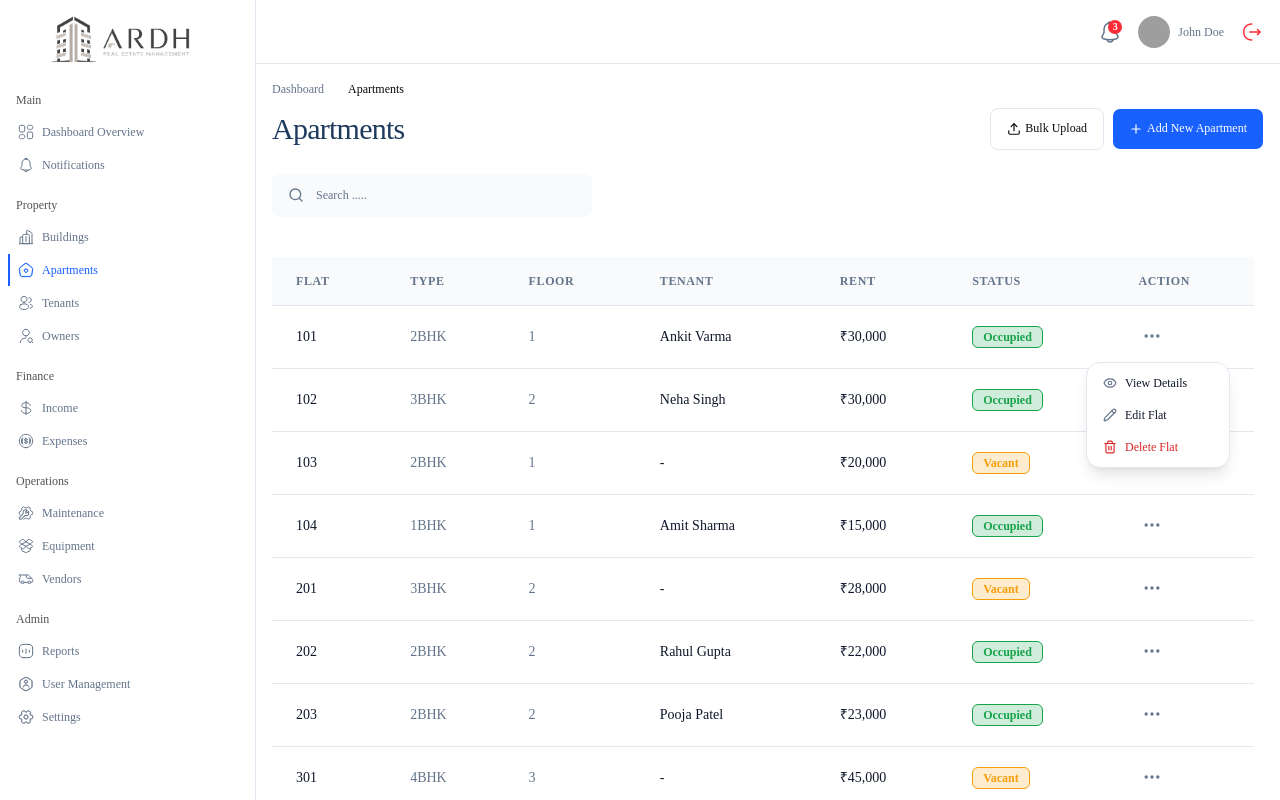
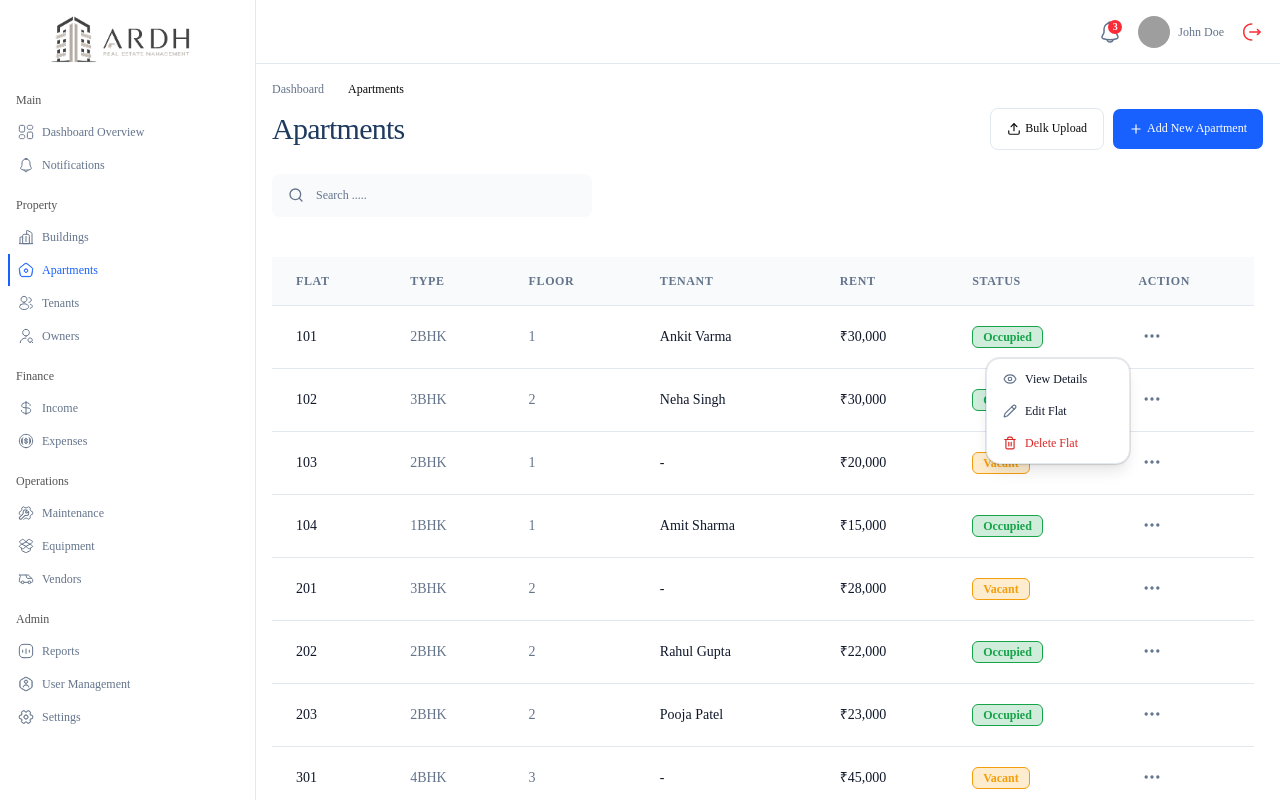
Before and after one commit to ArunRoy404/ardh-frontend, a React (Vite) app: page /apartments in a window 1280 px wide. Both pictures are taken after a click on the button 1152 px from the left and 336 px from the top of the page. Shown: the top 800 px of the page. Built offline with nearby package versions, Linux system fonts and the light colour scheme; grey boxes are pictures that could not be loaded; some icons are missing.

Commit message:
feat: implement dropdown menu component and add action menus for maintenance and apartment entities

```diff
--- a/src/components/Apartments/AppartmentAction/AppartmentAction.jsx
+++ b/src/components/Apartments/AppartmentAction/AppartmentAction.jsx
@@ -1,44 +1,58 @@
-import { Eye, Pencil, Trash2 } from "lucide-react"
+import { Eye, Pencil, Trash2, MoreHorizontal } from "lucide-react"
 import { toast } from "sonner"
-import CommonAction from "@/components/shared/CommonAction/CommonAction"
-import CommonActionitem from "@/components/shared/CommonAction/CommonActionitem"
+import {
+  DropdownMenu,
+  DropdownMenuTrigger,
+  DropdownMenuContent,
+  DropdownMenuItem,
+} from "@/components/ui/dropdown-menu"
 
 const ApartmentAction = ({ apartment }) => {
     return (
-        <CommonAction>
-            {({ close }) => (
-                <>
-                    <CommonActionitem
+        <DropdownMenu>
+            <DropdownMenuTrigger
+                render={
+                    <button className="p-1 hover:bg-slate-100 rounded-full transition-colors text-slate-500 cursor-pointer" />
+                }
+            >
+                <MoreHorizontal className="w-5 h-5" />
+            </DropdownMenuTrigger>
+            <DropdownMenuContent
+                align="end"
+                side="bottom"
+                sideOffset={8}
+                className="w-36 bg-white border border-[#E2E8F0] rounded-xl shadow-lg p-1"
+            >
+                <DropdownMenuItem
                     onClick={() => {
                         toast.info(`Viewing details for Flat ${apartment.flat} — Not implemented yet`)
-                            close()
                     }}
+                    className="px-3 py-2 text-xs rounded-lg flex items-center gap-2 transition-colors text-dark-accent! hover:bg-slate-50 focus:bg-slate-50 cursor-pointer"
                 >
-                        <Eye className="w-3.5 h-3.5 text-dark-gray" />
+                    <Eye className="w-3.5 h-3.5 text-dark-gray!" />
                     View Details
-                    </CommonActionitem>
-                    <CommonActionitem
+                </DropdownMenuItem>
+                <DropdownMenuItem
                     onClick={() => {
                         toast.info(`Editing Flat ${apartment.flat} — Not implemented yet`)
-                            close()
                     }}
+                    className="px-3 py-2 text-xs rounded-lg flex items-center gap-2 transition-colors text-dark-accent! hover:bg-slate-50 focus:bg-slate-50 cursor-pointer"
                 >
-                        <Pencil className="w-3.5 h-3.5 text-dark-gray" />
+                    <Pencil className="w-3.5 h-3.5 text-dark-gray!" />
                     Edit Flat
-                    </CommonActionitem>
-                    <CommonActionitem
-                        className="text-destructive hover:bg-red-50"
+                </DropdownMenuItem>
+                <DropdownMenuItem
+                    variant="destructive"
                     onClick={() => {
                         toast.error(`Deleting Flat ${apartment.flat} — Not implemented yet`)
-                            close()
-                        }}F
+                    }}
+                    className="px-3 py-2 text-xs rounded-lg flex items-center gap-2 transition-colors hover:bg-red-50 focus:bg-red-50 cursor-pointer"
                 >
                     <Trash2 className="w-3.5 h-3.5 text-destructive" />
                     Delete Flat
-                    </CommonActionitem>
-                </>
-            )}
-        </CommonAction>
+                </DropdownMenuItem>
+            </DropdownMenuContent>
+        </DropdownMenu>
     )
 }
 
--- a/src/components/Maintenance/MaintenanceList/MaintenanceAction/MaintenanceAction.jsx
+++ b/src/components/Maintenance/MaintenanceList/MaintenanceAction/MaintenanceAction.jsx
@@ -1,44 +1,58 @@
-import { Eye, Pencil, Trash2 } from "lucide-react"
+import { Eye, Pencil, Trash2, MoreHorizontal } from "lucide-react"
 import { toast } from "sonner"
-import CommonAction from "@/components/shared/CommonAction/CommonAction"
-import CommonActionitem from "@/components/shared/CommonAction/CommonActionitem"
+import {
+  DropdownMenu,
+  DropdownMenuTrigger,
+  DropdownMenuContent,
+  DropdownMenuItem,
+} from "@/components/ui/dropdown-menu"
 
 const MaintenanceAction = ({ maintenance }) => {
     return (
-        <CommonAction>
-            {({ close }) => (
-                <>
-                    <CommonActionitem
+        <DropdownMenu>
+            <DropdownMenuTrigger
+                render={
+                    <button className="p-1 hover:bg-slate-100 rounded-full transition-colors text-slate-500 cursor-pointer" />
+                }
+            >
+                <MoreHorizontal className="w-5 h-5" />
+            </DropdownMenuTrigger>
+            <DropdownMenuContent
+                align="end"
+                side="bottom"
+                sideOffset={8}
+                className="w-36 bg-white border border-[#E2E8F0] rounded-xl shadow-lg p-1"
+            >
+                <DropdownMenuItem
                     onClick={() => {
                         toast.info(`Viewing maintenance ${maintenance.ticketId} — Not implemented yet`)
-                            close()
                     }}
+                    className="px-3 py-2 text-xs rounded-lg flex items-center gap-2 transition-colors text-dark-accent hover:bg-slate-50 focus:bg-slate-50 cursor-pointer"
                 >
                     <Eye className="w-3.5 h-3.5 text-dark-gray" />
                     View Details
-                    </CommonActionitem>
-                    <CommonActionitem
+                </DropdownMenuItem>
+                <DropdownMenuItem
                     onClick={() => {
                         toast.info(`Editing maintenance ${maintenance.ticketId} — Not implemented yet`)
-                            close()
                     }}
+                    className="px-3 py-2 text-xs rounded-lg flex items-center gap-2 transition-colors text-dark-accent hover:bg-slate-50 focus:bg-slate-50 cursor-pointer"
                 >
                     <Pencil className="w-3.5 h-3.5 text-dark-gray" />
                     Edit
-                    </CommonActionitem>
-                    <CommonActionitem
-                        className="text-destructive hover:bg-red-50"
+                </DropdownMenuItem>
+                <DropdownMenuItem
+                    variant="destructive"
                     onClick={() => {
                         toast.error(`Deleting maintenance ${maintenance.ticketId} — Not implemented yet`)
-                            close()
                     }}
+                    className="px-3 py-2 text-xs rounded-lg flex items-center gap-2 transition-colors hover:bg-red-50 focus:bg-red-50 cursor-pointer"
                 >
                     <Trash2 className="w-3.5 h-3.5 text-destructive" />
                     Delete
-                    </CommonActionitem>
-                </>
-            )}
-        </CommonAction>
+                </DropdownMenuItem>
+            </DropdownMenuContent>
+        </DropdownMenu>
     )
 }
 
--- a/src/components/shared/CommonAction/CommonAction.jsx
+++ /dev/null
@@ -1,44 +0,0 @@
-import { useState, useRef, useEffect } from "react"
-import { MoreHorizontal } from "lucide-react"
-
-const CommonAction = ({ children }) => {
-  const [open, setOpen] = useState(false)
-  const ref = useRef(null)
-
-  useEffect(() => {
-    const handleClick = (e) => {
-      if (ref.current && !ref.current.contains(e.target)) {
-        setOpen(false)
-      }
-    }
-    window.addEventListener("click", handleClick)
-    return () => window.removeEventListener("click", handleClick)
-  }, [])
-
-  return (
-    <div className="relative" ref={ref}>
-      <button
-        onClick={(e) => {
-          e.stopPropagation()
-          setOpen((prev) => !prev)
-        }}
-        className="p-1 hover:bg-slate-100 rounded-full transition-colors text-slate-500 cursor-pointer"
-      >
-        <MoreHorizontal className="w-5 h-5" />
-      </button>
-
-      {open && (
-        <div
-          className="absolute right-0 top-10 z-50 w-36 bg-white border border-[#E2E8F0] rounded-xl shadow-lg p-1"
-          onClick={(e) => e.stopPropagation()}
-        >
-          {typeof children === "function"
-            ? children({ close: () => setOpen(false) })
-            : children}
-        </div>
-      )}
-    </div>
-  )
-}
-
-export default CommonAction
--- a/src/components/shared/CommonAction/CommonActionitem.jsx
+++ /dev/null
@@ -1,20 +0,0 @@
-import { cn } from "@/lib/utils"
-
-const CommonActionitem = ({ icon, children, onClick, className }) => {
-  return (
-    <button
-      onClick={(e) => {
-        e.stopPropagation()
-        onClick?.(e)
-      }}
-      className={cn(
-        "w-full text-left px-3 py-2 text-xs rounded-lg flex items-center gap-2 transition-colors",
-        className || "text-dark-accent hover:bg-slate-50"
-      )}
-    >
-      {children}
-    </button>
-  )
-}
-
-export default CommonActionitem
--- a/src/components/ui/dropdown-menu.jsx
+++ b/src/components/ui/dropdown-menu.jsx
@@ -44,7 +44,7 @@ function DropdownMenuContent({
         <MenuPrimitive.Popup
           data-slot="dropdown-menu-content"
           className={cn(
-            "z-50 max-h-(--available-height) w-(--anchor-width) min-w-32 origin-(--transform-origin) overflow-x-hidden overflow-y-auto rounded-lg bg-popover p-1 text-popover-foreground shadow-md ring-1 ring-foreground/10 duration-100 outline-none data-[side=bottom]:slide-in-from-top-2 data-[side=inline-end]:slide-in-from-left-2 data-[side=inline-start]:slide-in-from-right-2 data-[side=left]:slide-in-from-right-2 data-[side=right]:slide-in-from-left-2 data-[side=top]:slide-in-from-bottom-2 data-open:animate-in data-open:fade-in-0 data-open:zoom-in-95 data-closed:animate-out data-closed:overflow-hidden data-closed:fade-out-0 data-closed:zoom-out-95",
+            "z-50 max-h-(--available-height) w-(--anchor-width) min-w-32 origin-(--transform-origin) rounded-lg bg-popover p-1 text-popover-foreground shadow-md ring-1 ring-foreground/10 duration-100 outline-none data-[side=bottom]:slide-in-from-top-2 data-[side=inline-end]:slide-in-from-left-2 data-[side=inline-start]:slide-in-from-right-2 data-[side=left]:slide-in-from-right-2 data-[side=right]:slide-in-from-left-2 data-[side=top]:slide-in-from-bottom-2 data-open:animate-in data-open:fade-in-0 data-open:zoom-in-95 data-closed:animate-out data-closed:overflow-hidden data-closed:fade-out-0 data-closed:zoom-out-95",
             className
           )}
           {...props} />
@@ -85,7 +85,7 @@ function DropdownMenuItem({
       data-inset={inset}
       data-variant={variant}
       className={cn(
-        "group/dropdown-menu-item relative flex min-h-7 cursor-default items-center gap-2 rounded-md px-2 py-1 text-xs/relaxed outline-hidden select-none focus:bg-accent focus:text-accent-foreground not-data-[variant=destructive]:focus:**:text-accent-foreground data-inset:pl-7.5 data-[variant=destructive]:text-destructive data-[variant=destructive]:focus:bg-destructive/10 data-[variant=destructive]:focus:text-destructive dark:data-[variant=destructive]:focus:bg-destructive/20 data-disabled:pointer-events-none data-disabled:opacity-50 [&_svg]:pointer-events-none [&_svg]:shrink-0 [&_svg:not([class*='size-'])]:size-3.5 data-[variant=destructive]:*:[svg]:text-destructive",
+        "group/dropdown-menu-item relative flex min-h-7 cursor-default items-center gap-2 rounded-md px-2 py-1 text-xs/relaxed outline-hidden select-none focus:bg-accent focus:text-accent-foreground  data-inset:pl-7.5 data-[variant=destructive]:text-destructive data-[variant=destructive]:focus:bg-destructive/10 data-[variant=destructive]:focus:text-destructive dark:data-[variant=destructive]:focus:bg-destructive/20 data-disabled:pointer-events-none data-disabled:opacity-50 [&_svg]:pointer-events-none [&_svg]:shrink-0 [&_svg:not([class*='size-'])]:size-3.5 data-[variant=destructive]:*:[svg]:text-destructive",
         className
       )}
       {...props} />
```
Lines whose indentation alone changed are shown as unchanged.
